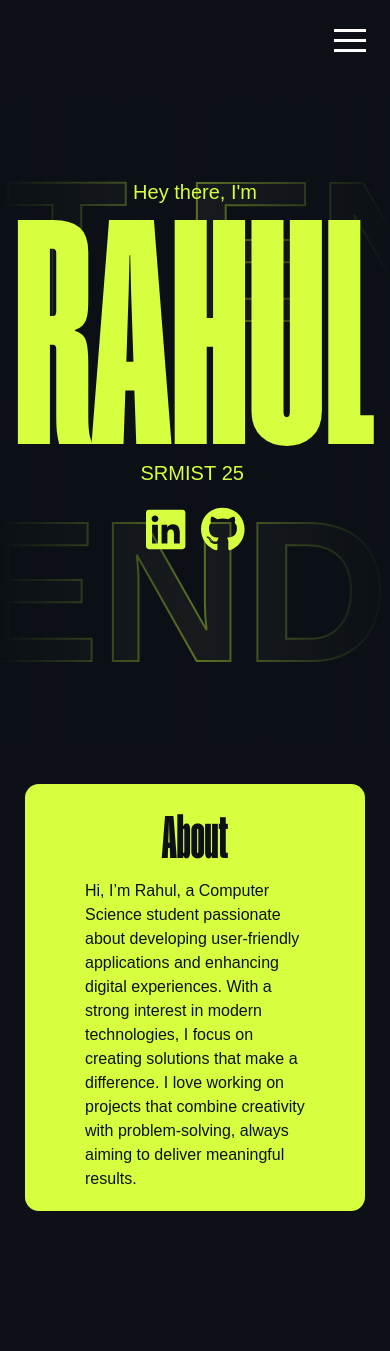
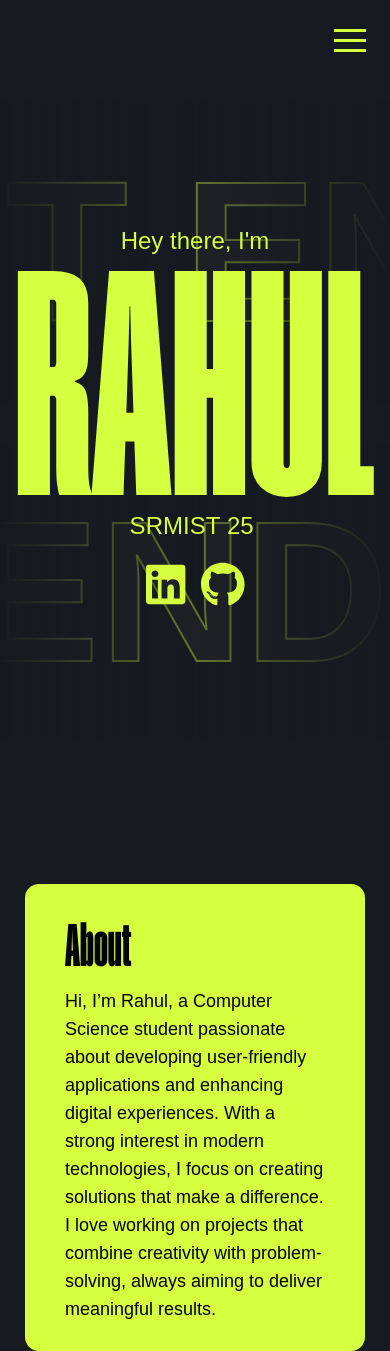
Before and after one commit to srahul099/Portfolio-App-v2.0, a Next.js app: page / in a window 390 px wide. Before the commit the page ends 1211 px from the top, so only its background shows below. Built offline with nearby package versions, Linux system fonts and the light colour scheme.

Commit message:
Changes to Mobile View

```diff
--- a/app/_components/Header.jsx
+++ b/app/_components/Header.jsx
@@ -31,10 +31,13 @@ export default function Header() {
   const router = useRouter();
   const handleClick = (path) => () => {
     router.push(path);
+    setTimeout(() => {
+      setIsMenuOpen(false);
+    }, 500);
   };
   return (
-    <div>
-      <div className="hidden md:flex flex-row justify-center items-center p-6 space-x-15 ">
+    <div className="h-full sticky top-0 bg-background z-10">
+      <div className="hidden md:flex flex-row justify-center items-center p-6 space-x-15 bg-background">
         {navItems.map((menu, index) => (
           <div
             key={index}
@@ -47,24 +50,30 @@ export default function Header() {
           </div>
         ))}
       </div>
-      <div className="md:hidden fixed top-4 right-4 z-50">
-        <Hamburger toggled={isMenuOpen} toggle={setIsMenuOpen} />
+      <div className="md:hidden fixed top-4 right-4 z-50 p=2 bg-background rounded-xl">
+        <Hamburger
+          toggled={isMenuOpen}
+          toggle={setIsMenuOpen}
+          color="var(--accent)"
+        />
       </div>
-
-      {/* Sliding Menu */}
       <div
-        className={`fixed top-0 left-0 h-full w-64 bg-accent text-white transform ${
-          isMenuOpen ? "translate-x-0" : "-translate-x-full"
-        } transition-transform duration-300 ease-in-out z-40`}
+        className={`fixed top-0 left-0 mb-3 mt-3 h-[calc(100dvh-24px)]  w-[70%] bg-[var(--carrousal-gray)] text-white transform ${
+          isMenuOpen
+            ? "translate-x-0 ml-3 rounded-2xl"
+            : "-translate-x-full rounded-lg"
+        } transition-transform duration-300 ease-in-out z-10`}
       >
-        <div className="flex flex-col space-y-6 mt-16 p-4">
+        <div className="flex flex-col space-y-3 mt-16 p-4">
           {navItems.map((menu, index) => (
             <div
               key={index}
               onClick={handleClick(menu.path)}
-              className={`cursor-pointer ${
-                menu.path == current_path ? "text-accent" : "text-white"
-              }`}
+              className={`cursor-pointer  ${
+                menu.path == current_path
+                  ? "bg-accent text-background px-4 py-2 rounded-xl text-xl font-semibold "
+                  : "text-white px-4 py-2"
+              } transition-all duration-300 ease-in-out`}
             >
               {menu.name}
             </div>
--- a/app/_components/Hero.jsx
+++ b/app/_components/Hero.jsx
@@ -11,7 +11,7 @@ export default function Hero() {
     "Tech Enthusiast",
   ];
   return (
-    <div className="flex flex-col justify-center items-center h-[calc(100vh-100px)] select-none mb-10">
+    <div className="flex flex-col justify-center items-center h-[100dvh] md:h-[calc(100vh-100px)] select-none mb-10">
       <div className="absolute inset-0 flex flex-col items-center justify-center space-y-10 z-[-1] opacity-40">
         <div className="relative w-full">
           <TextCarrousal text="SOFTWARE TEST ENGINEER" direction={"-"} />
@@ -34,14 +34,14 @@ export default function Hero() {
           ></div>
         </div>
       </div>
-      <p className="leading-tight text-xl mb-3 text-accent z-1">
+      <p className="leading-tight text-2xl md:text-3xl mb-3 text-accent z-1">
         Hey there, I'm
       </p>
-      <h1 className="font-[humane] font-bold text-[20rem] leading-[0.85] text-center text-accent z-1">
+      <h1 className="font-[humane] font-bold text-[20rem] md:text-[25rem] leading-[0.85] text-center text-accent z-1">
         RAHUL
       </h1>
-      <div className="text-xl relative top-[-30px]">
-        <FlipWords words={words} />
+      <div className="text-xl relative top-[-30px] w-full text-center">
+        <FlipWords words={words} className={"text-2xl md:text-3xl"} />
       </div>
       <div className="flex flex-row justify-center items-center space-x-4  relative top-[-10px]">
         <a
--- a/app/globals.css
+++ b/app/globals.css
@@ -11,7 +11,8 @@ html {
 }
 :root {
   --radius: 0.625rem;
-  --background: #0d1117;
+  --background: #161b22;
+  --notBlack: #0d1117
   --foreground: #ffffff;
   --carrousal-gray: #2c2b2b;
   --accent: #d5ff3f;
@@ -46,6 +47,7 @@ html {
 }
 
 @theme inline {
+  --carrousal-gray: #2c2b2b;
   --color-background: var(--background);
   --color-foreground: var(--foreground);
   --color-accent: var(--accent);
@@ -85,29 +87,28 @@ html {
 
 @font-face {
   font-family: humane;
-  src: url(/public/assets/fonts/Humane-Bold.ttf) format("truetype");
+  src: url(/assets/fonts/Humane-Bold.ttf) format("truetype");
   font-weight: bold;
   font-style: normal;
   font-display: swap;
 }
 @font-face {
   font-family: organetto;
-  src: url(/public/assets/fonts/Organetto-UltraBoldCnd.ttf) format("truetype");
+  src: url(/assets/fonts/Organetto-UltraBoldCnd.ttf) format("truetype");
   font-weight: bold;
   font-style: normal;
   font-display: swap;
 }
 @font-face {
   font-family: general-sans;
-  src: url(/public/assets/fonts/GeneralSans-Variable.ttf) format("truetype");
+  src: url(/assets/fonts/GeneralSans-Variable.ttf) format("truetype");
   font-weight: 100 900;
   font-style: normal;
   font-display: swap;
 }
 @font-face {
   font-family: general-sans;
-  src: url(/public/assets/fonts/GeneralSans-VariableItalic.ttf)
-    format("truetype");
+  src: url(/assets/fonts/GeneralSans-VariableItalic.ttf) format("truetype");
   font-weight: 100 900;
   font-style: italic;
   font-display: swap;
--- a/app/page.js
+++ b/app/page.js
@@ -5,11 +5,11 @@ export default function Home() {
   return (
     <div className="flex flex-col justify-center items-center mx-[25px] md:mx-[100px]">
       <Hero />
-      <div className="bg-accent w-full rounded-xl px-15 py-5">
-        <h2 className="text-background text-center font-[humane] text-[60px] font-bold leading-tight">
+      <div className="bg-accent w-full rounded-xl px-10 py-7 md:px-15 md:py-5">
+        <h2 className="text-[var(--notBlack)] text-left md:text-center font-[humane] text-[60px] md:text-[80px] font-bold leading-tight">
           About
         </h2>
-        <p className="text-background">
+        <p className="text-[var(--notBlack)] text-lg md:text-xl">
           Hi, I’m Rahul, a Computer Science student passionate about developing
           user-friendly applications and enhancing digital experiences. With a
           strong interest in modern technologies, I focus on creating solutions
--- a/components/ui/flip-words.jsx
+++ b/components/ui/flip-words.jsx
@@ -50,7 +50,7 @@ export const FlipWords = ({ words, duration = 3000, className }) => {
           position: "absolute",
         }}
         className={cn(
-          "z-10 inline-block relative text-left text-accent dark:text-neutral-100 px-2",
+          "z-1 inline-block relative text-left text-accent dark:text-neutral-100 px-2",
           className
         )}
         key={currentWord}
```
